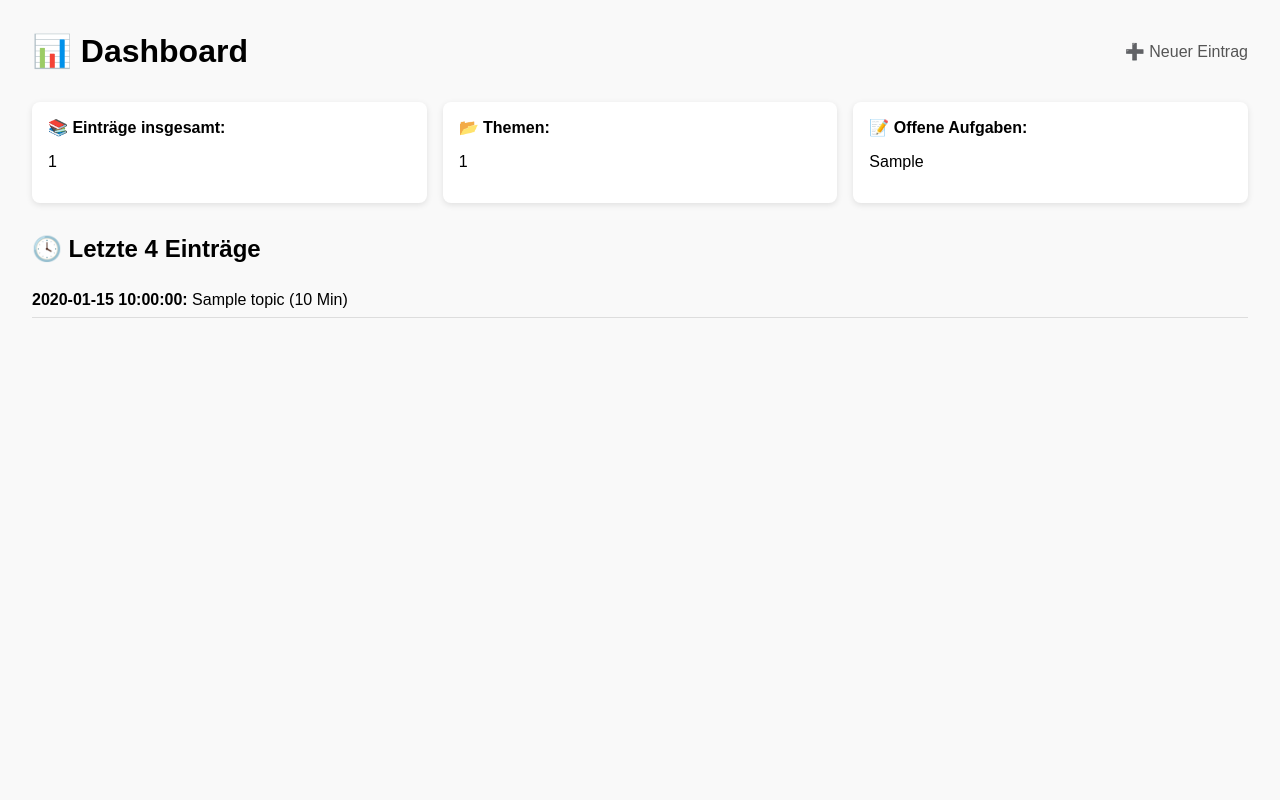
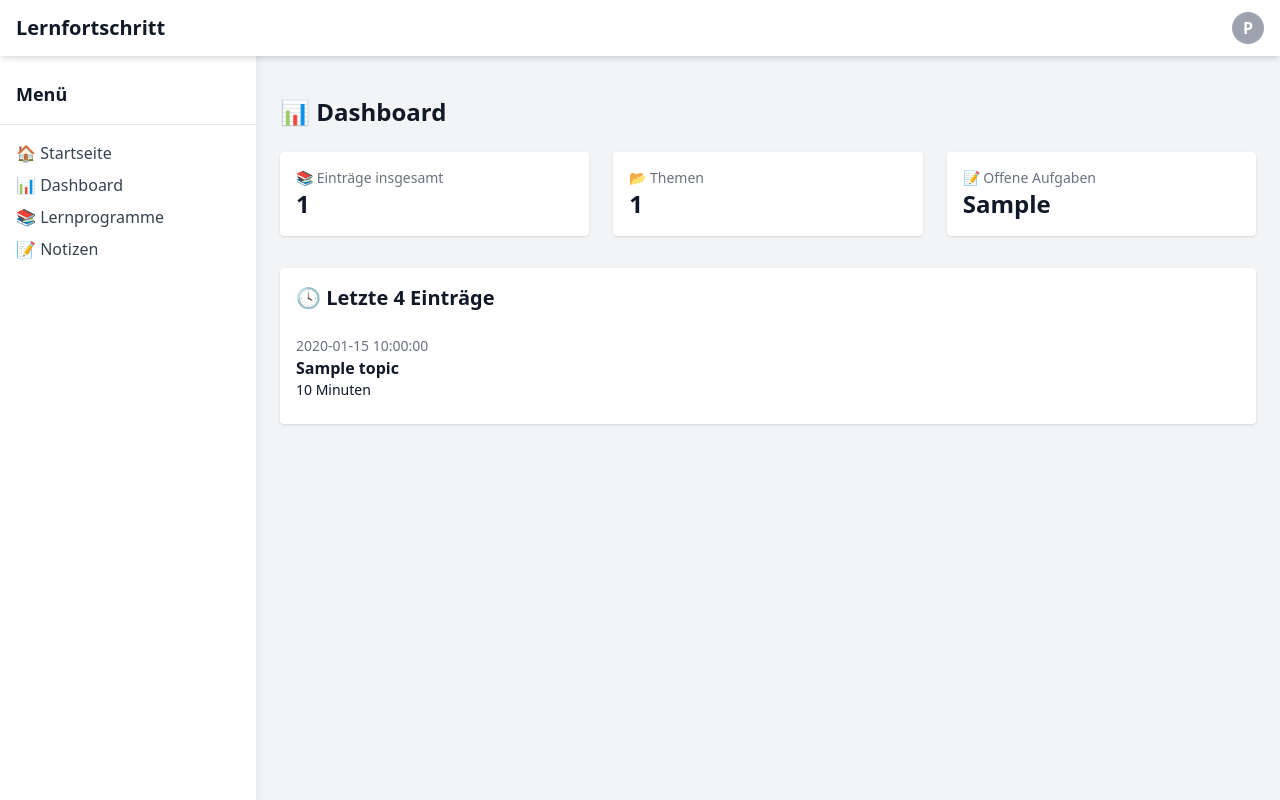
Before and after one commit to Alec961/Lernapp, a Flask app: template templates/dashboard.html in a window 1280 px wide. Run offline with Flask 3, Linux system fonts and the light colour scheme; the template is opened without the code that fills it: most values are stand-ins (such as "Sample title", 1, 10 or a date in 2020); some libraries are stand-ins or nearby versions.

Commit message:
Update dashboard.html

```diff
--- a/templates/dashboard.html
+++ b/templates/dashboard.html
@@ -1,52 +1,35 @@
-<!-- templates/dashboard.html -->
-<!DOCTYPE html>
-<html lang="de">
-<head>
-  <meta charset="UTF-8">
-  <title>Dashboard</title>
-  <meta name="viewport" content="width=device-width, initial-scale=1">
-  <style>
-    body { font-family: sans-serif; margin: 2em; background: #f9f9f9; }
-    header { display: flex; justify-content: space-between; align-items: center; margin-bottom: 2em; }
-    h1 { margin: 0; }
-    .stats { display: grid; grid-template-columns: repeat(auto-fit, minmax(200px, 1fr)); gap: 1em; }
-    .card { background: white; border-radius: 8px; padding: 1em; box-shadow: 0 2px 6px rgba(0,0,0,0.1); }
-    .entries { margin-top: 2em; }
-    ul { list-style: none; padding: 0; }
-    li { padding: 0.5em 0; border-bottom: 1px solid #ddd; }
-    nav a { margin-left: 1em; text-decoration: none; color: #555; }
-  </style>
-</head>
-<body>
-  <header>
-    <h1>📊 Dashboard</h1>
-    <nav>
-      <a href="/">➕ Neuer Eintrag</a>
-    </nav>
-  </header>
+{% extends "base.html" %}
 
-  <div class="stats">
-    <div class="card">
-      <strong>📚 Einträge insgesamt:</strong>
-      <p>{{ total_entries }}</p>
+{% block title %}Dashboard{% endblock %}
+
+{% block content %}
+<h1 class="text-2xl font-bold mb-6">📊 Dashboard</h1>
+
+<div class="grid grid-cols-1 md:grid-cols-3 gap-6 mb-8">
+    <div class="bg-white p-4 rounded shadow">
+        <div class="text-sm text-gray-500">📚 Einträge insgesamt</div>
+        <div class="text-2xl font-semibold">{{ total_entries }}</div>
     </div>
-    <div class="card">
-      <strong>📂 Themen:</strong>
-      <p>{{ topic_count }}</p>
+    <div class="bg-white p-4 rounded shadow">
+        <div class="text-sm text-gray-500">📂 Themen</div>
+        <div class="text-2xl font-semibold">{{ topic_count }}</div>
     </div>
-    <div class="card">
-      <strong>📝 Offene Aufgaben:</strong>
-      <p>{{ open_tasks }}</p>
+    <div class="bg-white p-4 rounded shadow">
+        <div class="text-sm text-gray-500">📝 Offene Aufgaben</div>
+        <div class="text-2xl font-semibold">{{ open_tasks }}</div>
     </div>
-  </div>
+</div>
 
-  <div class="entries">
-    <h2>🕓 Letzte 4 Einträge</h2>
-    <ul>
-      {% for entry in last_entries %}
-        <li><strong>{{ entry.learning_date }}:</strong> {{ entry.topic }} ({{ entry.duration_minutes }} Min)</li>
-      {% endfor %}
+<div class="bg-white p-4 rounded shadow">
+    <h2 class="text-xl font-bold mb-4">🕓 Letzte 4 Einträge</h2>
+    <ul class="divide-y divide-gray-200">
+        {% for entry in last_entries %}
+        <li class="py-2">
+            <div class="text-sm text-gray-500">{{ entry.learning_date }}</div>
+            <div class="font-semibold">{{ entry.topic }}</div>
+            <div class="text-sm">{{ entry.duration_minutes }} Minuten</div>
+        </li>
+        {% endfor %}
     </ul>
-  </div>
-</body>
-</html>
+</div>
+{% endblock %}
```
